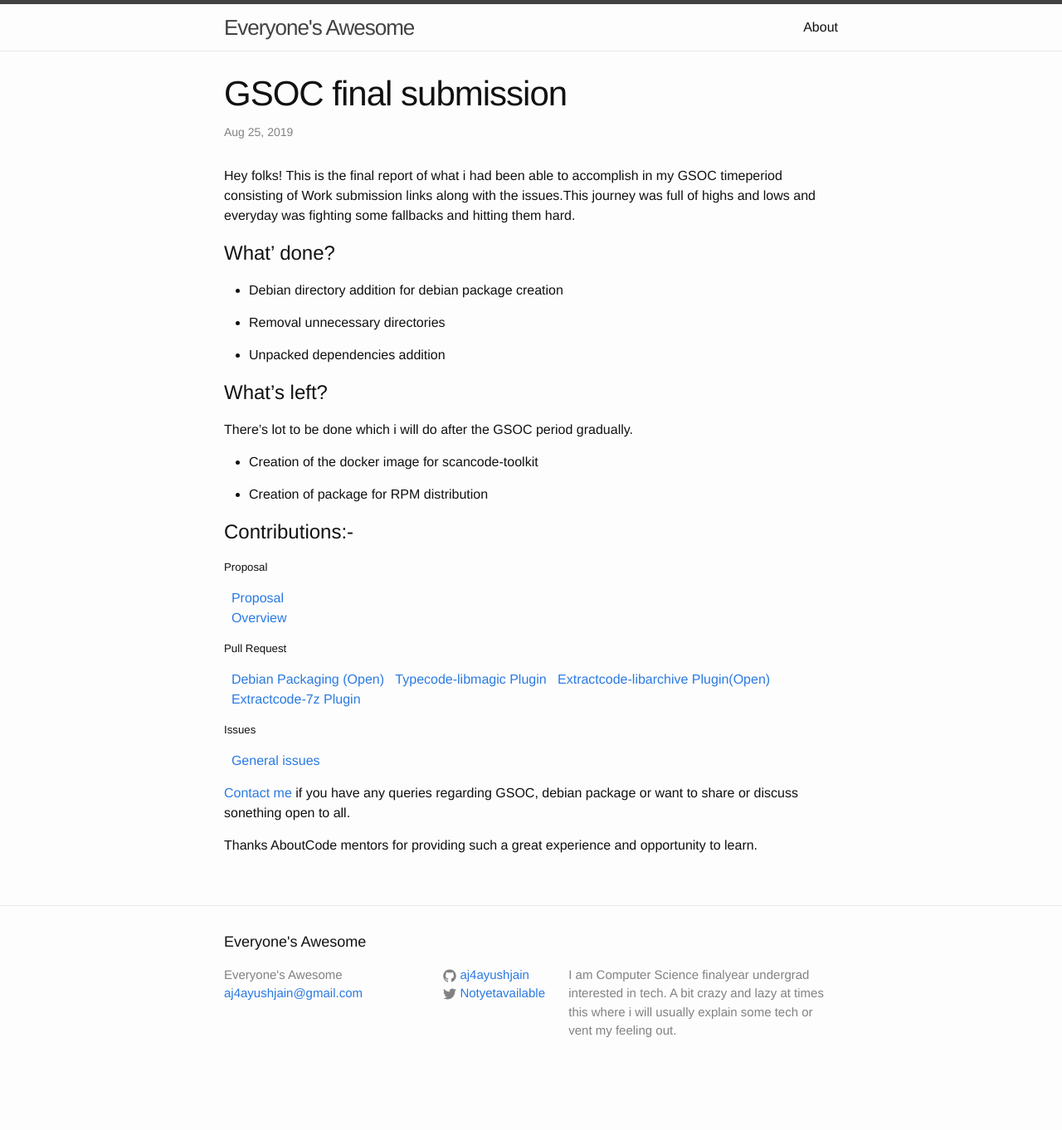
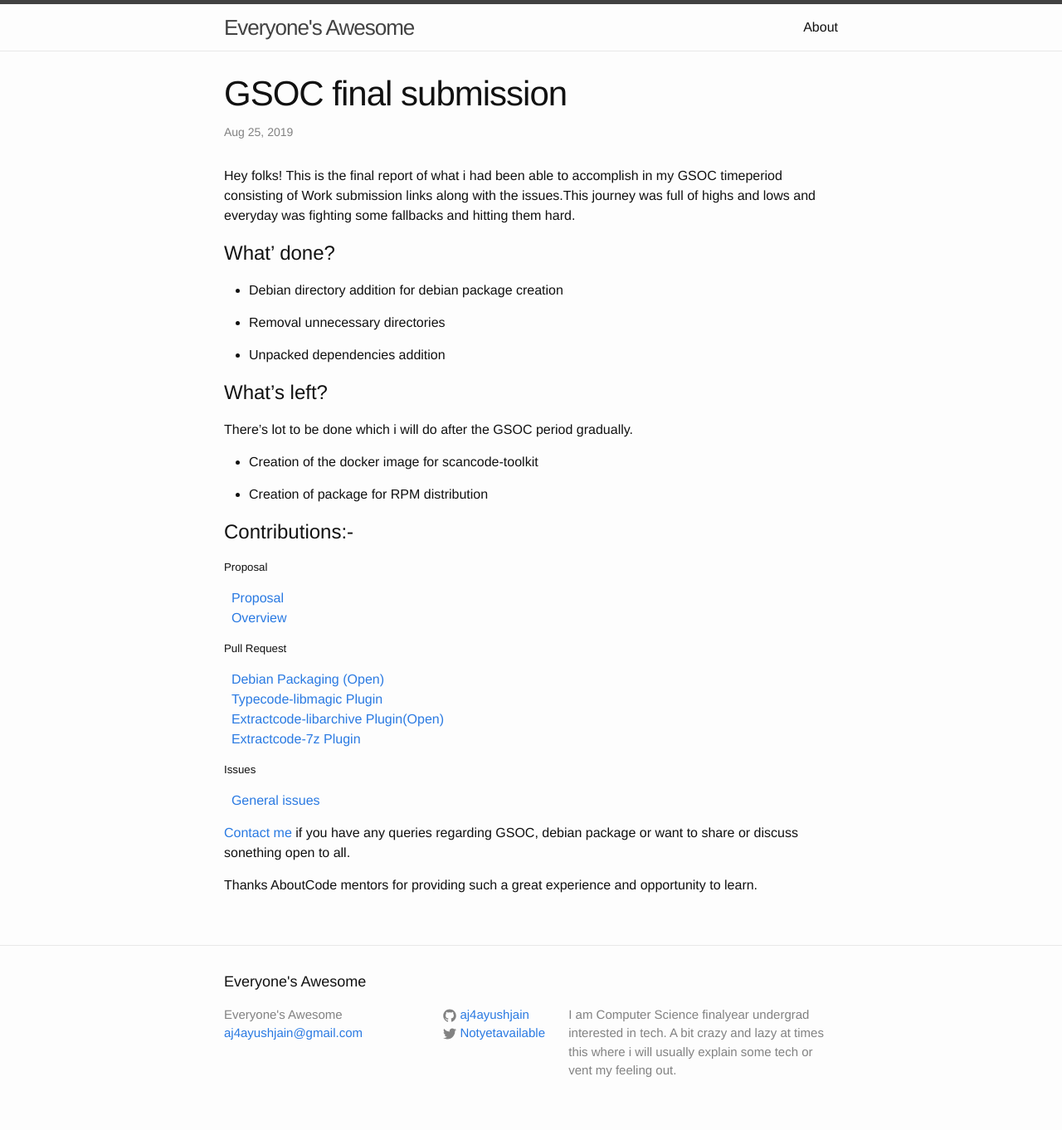
Before and after one commit to aj4ayushjain/aj4ayushjain.github.io, a Jekyll site: the page built from _posts/2019-08-25-GSOC-final-submission.markdown, in a window 1280 px wide. Shown: the whole page at 83% size. Built offline with Jekyll 4.4.1, drawn with Linux system fonts in a browser that asks for light colours; before the commit the page ends 1314 px from its top, so only the background shows below that.

Commit message:
Newline addition
Signed-off-by: aj4ayushjain <aj4ayushjain@gmail.com>

```diff
--- a/_posts/2019-08-25-GSOC-final-submission.markdown
+++ b/_posts/2019-08-25-GSOC-final-submission.markdown
@@ -33,9 +33,9 @@ There's lot to be done which i will do after the GSOC period gradually.
 
 <h5>Pull Request</h5>
 &nbsp;&nbsp;[Debian Packaging (Open)](https://github.com/nexB/scancode-toolkit/pull/1636)
-&nbsp;&nbsp;[Typecode-libmagic Plugin](https://github.com/nexB/scancode-toolkit/pull/1707)
-&nbsp;&nbsp;[Extractcode-libarchive Plugin(Open)](https://github.com/nexB/scancode-toolkit/pull/1706)
-&nbsp;&nbsp;[Extractcode-7z Plugin](https://github.com/nexB/scancode-toolkit/pull/1705)
+<br>&nbsp;&nbsp;[Typecode-libmagic Plugin](https://github.com/nexB/scancode-toolkit/pull/1707)
+<br>&nbsp;&nbsp;[Extractcode-libarchive Plugin(Open)](https://github.com/nexB/scancode-toolkit/pull/1706)
+<br>&nbsp;&nbsp;[Extractcode-7z Plugin](https://github.com/nexB/scancode-toolkit/pull/1705)
 
 <h5>Issues</h5>
 &nbsp;&nbsp;[General issues](https://github.com/nexB/scancode-toolkit/issues/created_by/aj4ayushjain)
```
